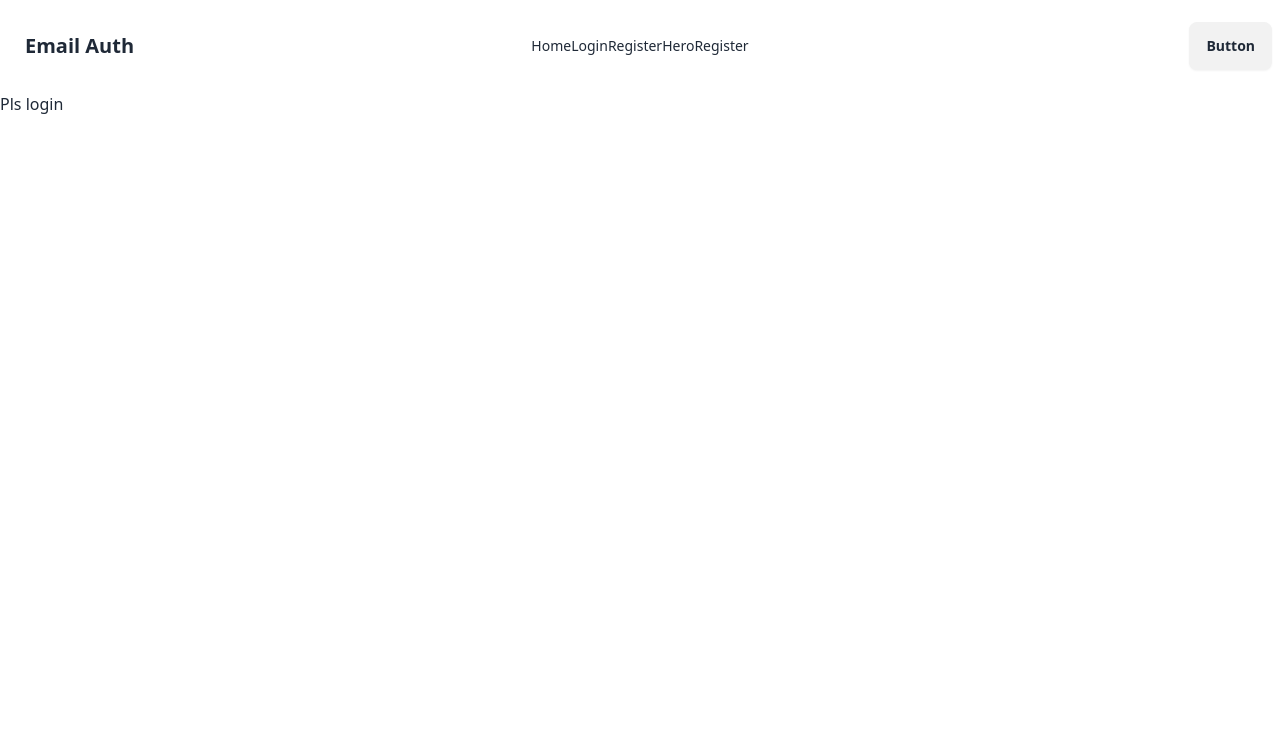
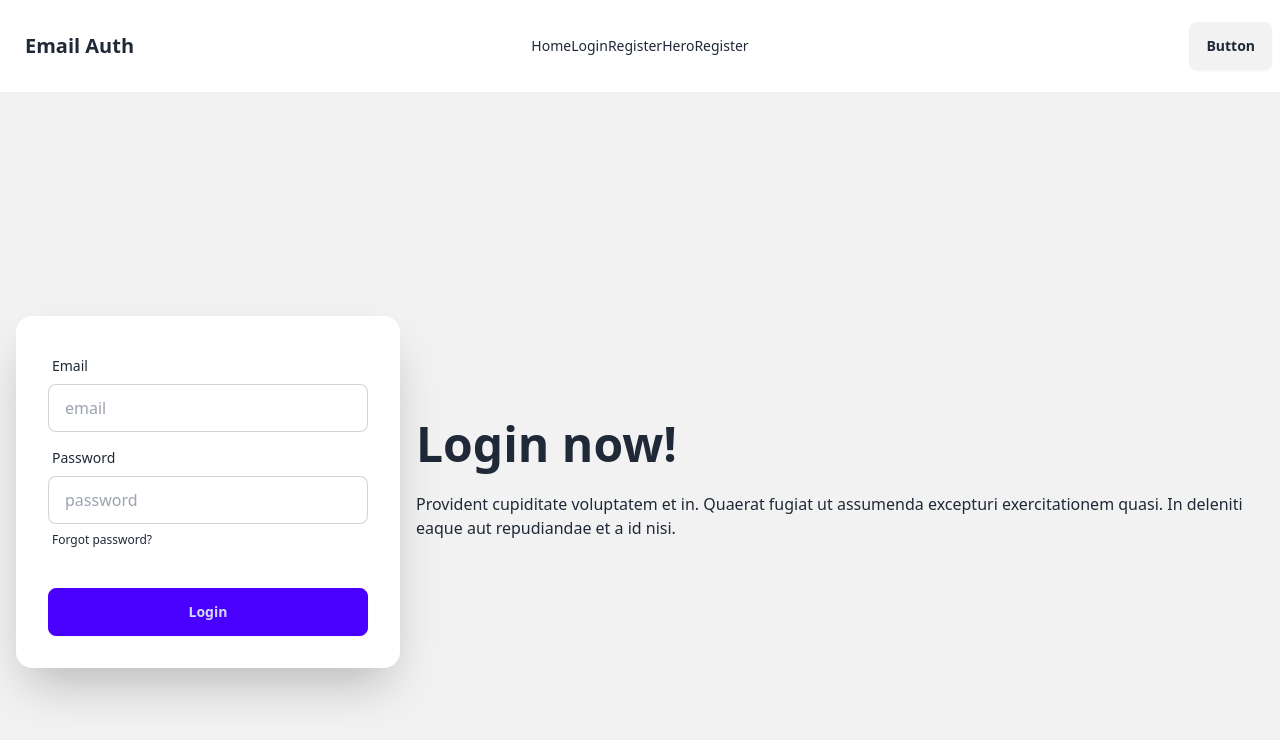
Before and after one commit to SohelShahid117/ph9-M-50-user-email-password-auth, a React (Vite) app: page /login in a window 1280 px wide. Shown: the top 740 px of the page. Built offline with nearby package versions, Linux system fonts and the light colour scheme.

Commit message:
50-6 Login User And Accept Terms And Conditions done

```diff
--- a/src/Components/Login/Login.jsx
+++ b/src/Components/Login/Login.jsx
@@ -1,9 +1,91 @@
-import React from "react";
+import { signInWithEmailAndPassword } from "firebase/auth";
+import React, { useState } from "react";
+import auth from "../../Firebase/Firebase.config";
+//50-6 Login User And Accept Terms And Conditions
 
 const Login = () => {
+  const [registerErr, setRegisterErr] = useState("");
+  const [registerSuccess, setRegisterSuccess] = useState("");
+
+  const handleLogin = (e) => {
+    e.preventDefault();
+    console.log(e);
+    const email = e.target.email.value;
+    const password = e.target.password.value;
+    console.log(email, password);
+    if (password.length < 6) {
+      setRegisterErr("password should be 6 charecter or longer");
+      return;
+    } else if (!/[A-Z]/.test(password)) {
+      setRegisterErr("password should be at least one uppercase letter");
+      return;
+    }
+
+    setRegisterErr("");
+    setRegisterSuccess("");
+
+    signInWithEmailAndPassword(auth, email, password)
+      .then((result) => {
+        console.log(result.user);
+        setRegisterSuccess("successfully register done");
+      })
+      .catch((error) => {
+        console.error(error);
+        setRegisterErr(error.message);
+      });
+  };
   return (
-    <div>
-      <h2>Pls login</h2>
+    <div className="hero min-h-screen bg-base-200">
+      <div className="hero-content flex-col lg:flex-row-reverse">
+        <div className="text-center lg:text-left">
+          <h1 className="text-5xl font-bold">Login now!</h1>
+          <p className="py-6">
+            Provident cupiditate voluptatem et in. Quaerat fugiat ut assumenda
+            excepturi exercitationem quasi. In deleniti eaque aut repudiandae et
+            a id nisi.
+          </p>
+        </div>
+        <div className="card shrink-0 w-full max-w-sm shadow-2xl bg-base-100">
+          <form className="card-body" onSubmit={handleLogin}>
+            <div className="form-control">
+              <label className="label">
+                <span className="label-text">Email</span>
+              </label>
+              <input
+                type="email"
+                name="email"
+                placeholder="email"
+                className="input input-bordered"
+                required
+              />
+            </div>
+            <div className="form-control">
+              <label className="label">
+                <span className="label-text">Password</span>
+              </label>
+              <input
+                type="password"
+                name="password"
+                placeholder="password"
+                className="input input-bordered"
+                required
+              />
+              <label className="label">
+                <a href="#" className="label-text-alt link link-hover">
+                  Forgot password?
+                </a>
+              </label>
+            </div>
+            <div className="form-control mt-6">
+              <button className="btn btn-primary">Login</button>
+            </div>
+          </form>
+          {registerErr && <p className="text-red-600">{registerErr}</p>}
+          {registerSuccess && (
+            <p className="text-green-600">{registerSuccess}</p>
+          )}
+        </div>
+      </div>
     </div>
   );
 };
--- a/src/Components/Register/Register.jsx
+++ b/src/Components/Register/Register.jsx
@@ -16,6 +16,8 @@ const Register = () => {
     console.log("form submit");
     const email = e.target.email.value;
     const password = e.target.password.value;
+    const accepted = e.target.terms.checked;
+    console.log(accepted);
     // console.log(email);
     // console.log(password);
     if (password.length < 6) {
@@ -23,6 +25,9 @@ const Register = () => {
       return;
     } else if (!/[A-Z]/.test(password)) {
       setRegisterErr("password should be at least one uppercase letter");
+      return;
+    } else if (!accepted) {
+      setRegisterErr("pls accept our terms and conditions");
       return;
     }
     setRegisterErr("");
@@ -53,6 +58,7 @@ const Register = () => {
             required
           />
           <br />
+          <div className="relative">
             <input
               className="w-3/4 mb-5 p-4"
               // type="password"
@@ -66,11 +72,18 @@ const Register = () => {
               onClick={() => {
                 setShowPassword(!showPassword);
               }}
-            className="text-5xl"
+              className="text-2xl absolute -ml-10 my-4"
             >
               {showPassword ? <FaEyeSlash /> : <FaEye />}
             </span>
+          </div>
           <br />
+          <div>
+            <input type="checkbox" name="terms" id="terms" />
+            <lavel htmlFor="terms">
+              Accept our <a href="">terms & conditions</a>{" "}
+            </lavel>
+          </div>
           <input
             className="btn btn-secondary w-3/4 mb-5 text-center mx-auto p-4"
             type="submit"
```
Lines whose indentation alone changed are shown as unchanged.
